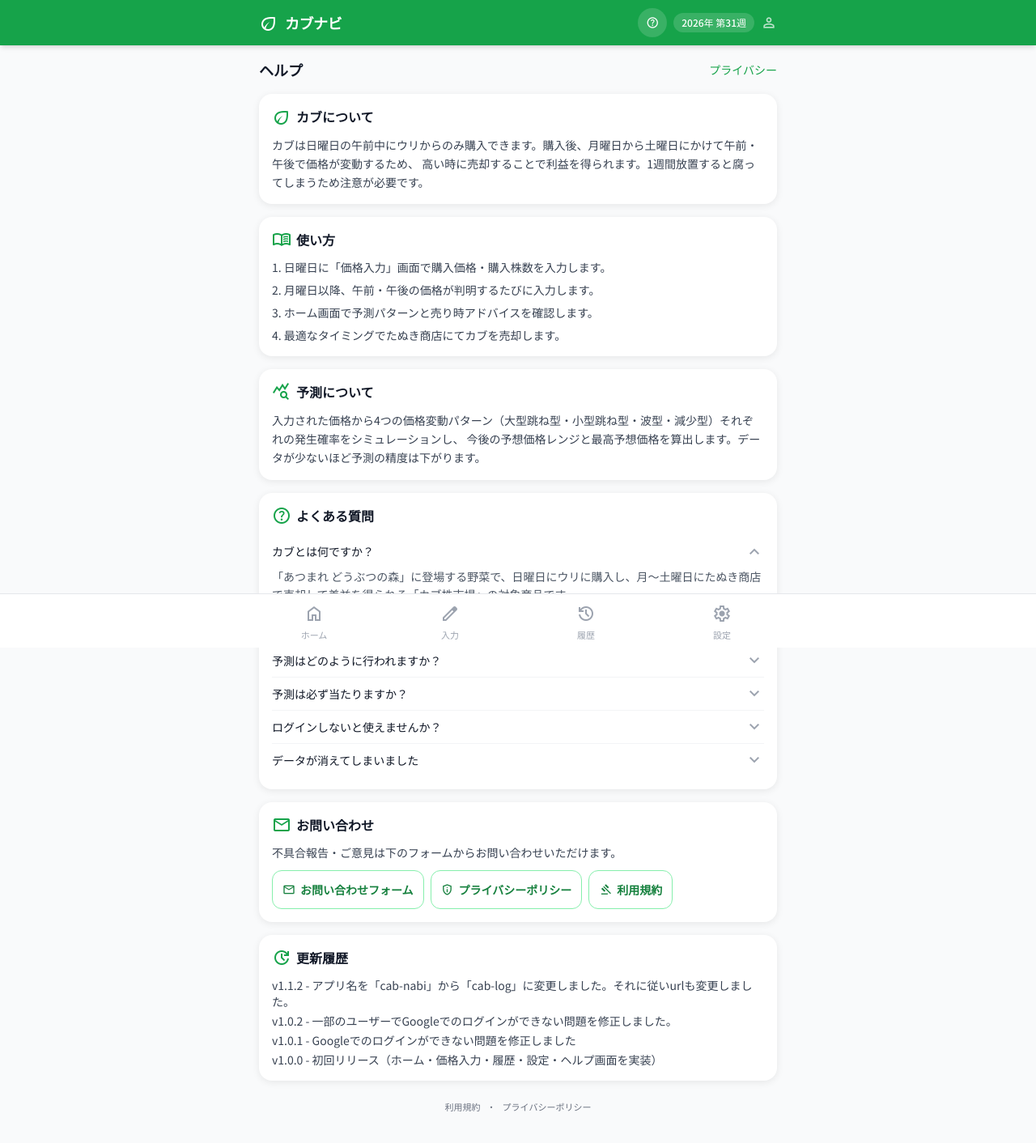
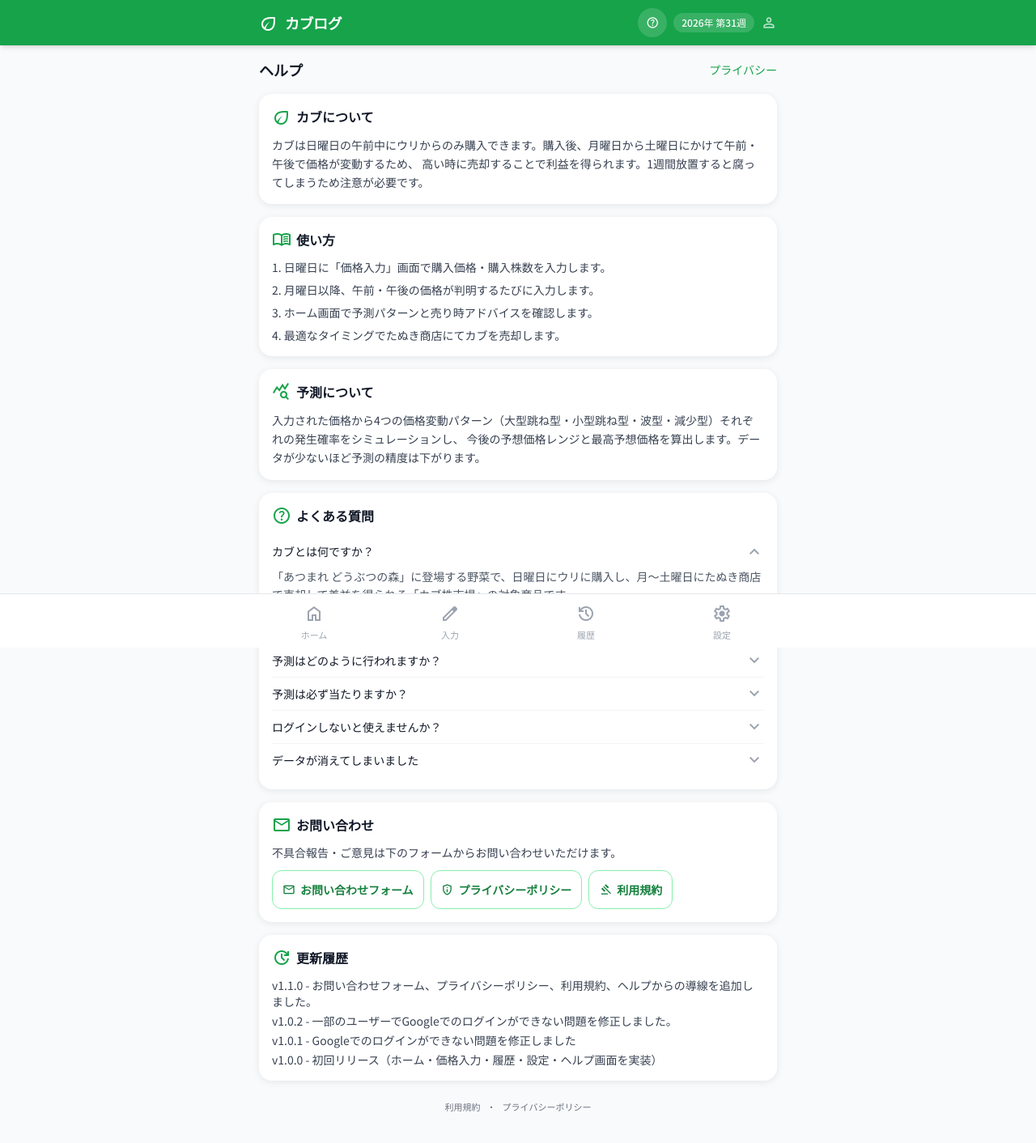
Before and after one commit to nasimanyo/cab-log, a React (Vite) app: page /help in a window 1280 px wide. Shown: the top 1412 px of the page at 81% size. Built offline with nearby package versions, Linux system fonts and the light colour scheme; no server answers.

Commit message:
一部でカブナビの表記になっている問題を修正しました

```diff
--- a/src/components/Header.tsx
+++ b/src/components/Header.tsx
@@ -14,7 +14,7 @@ export default function Header() {
       <div className="max-w-2xl mx-auto px-4 h-14 flex items-center justify-between">
         <div className="flex items-center gap-2">
           <span className="material-symbols-outlined text-2xl">eco</span>
-          <span className="font-black text-lg tracking-tight">カブナビ</span>
+          <span className="font-black text-lg tracking-tight">カブログ</span>
         </div>
         <div className="flex items-center gap-2 text-xs">
           <Link
--- a/src/pages/ContactPage.tsx
+++ b/src/pages/ContactPage.tsx
@@ -54,7 +54,7 @@ export default function ContactPage() {
   }
 
   const handleSubmit = () => {
-    const subject = `[cab-nabi] ${CATEGORY_LABEL[form.category] ?? 'お問い合わせ'}`
+    const subject = `[カブログ] ${CATEGORY_LABEL[form.category] ?? 'お問い合わせ'}`
     const body = [
       `お名前: ${form.name}`,
       `メールアドレス: ${form.email}`,
--- a/src/pages/HelpPage.tsx
+++ b/src/pages/HelpPage.tsx
@@ -94,7 +94,7 @@ export default function HelpPage() {
 
       <Card id="card-changelog" title="更新履歴" icon="update">
         <ul className="text-sm text-gray-700 dark:text-gray-300 space-y-1">
-          <li>v1.1.2 - アプリ名を「cab-nabi」から「cab-log」に変更しました。それに従いurlも変更しました。</li>
+          <li>v1.1.0 - お問い合わせフォーム、プライバシーポリシー、利用規約、ヘルプからの導線を追加しました。</li>
           <li>v1.0.2 - 一部のユーザーでGoogleでのログインができない問題を修正しました。</li>
           <li>v1.0.1 - Googleでのログインができない問題を修正しました</li>
           <li>v1.0.0 - 初回リリース（ホーム・価格入力・履歴・設定・ヘルプ画面を実装）</li>
--- a/src/pages/SettingsPage.tsx
+++ b/src/pages/SettingsPage.tsx
@@ -10,7 +10,7 @@ import { syncService } from '@/services/syncService'
 import { exportService } from '@/services/exportService'
 import { AppError } from '@/types'
 
-const APP_VERSION = '1.0.0'
+const APP_VERSION = '1.1.0'
 
 export default function SettingsPage() {
   const { toast, showToast, clearToast } = useToast()
--- a/src/types/index.ts
+++ b/src/types/index.ts
@@ -1,4 +1,4 @@
-// カブナビ（仮） 型定義
+// カブログ 型定義
 // データベース設計書・API設計書 v1.0 に基づく
 
 /** 曜日（月〜土。日曜は購入価格のみのため別扱い） */
```
